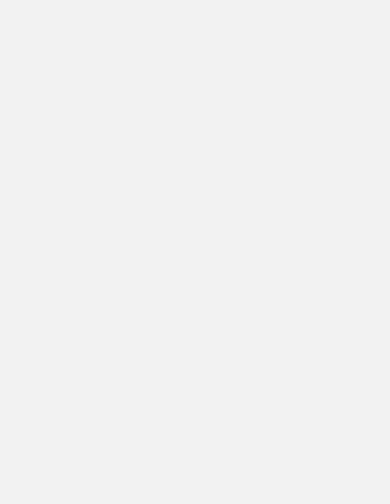
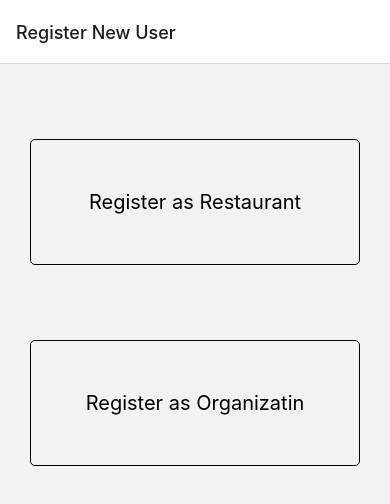
Before and after one commit to SarahAsad23/SustainaBite, a React Native app: screen /newUser in a window 390 px wide. Shown: the top 504 px of the page. Built offline with nearby package versions, Linux system fonts and the light colour scheme.

Commit message:
new user screen added

```diff
--- a/App.js
+++ b/App.js
@@ -2,16 +2,16 @@ import React from 'react';
 import { NavigationContainer } from '@react-navigation/native';
 import { createNativeStackNavigator } from '@react-navigation/native-stack';
 
-import NewUserScreen from './OrganizationsUI/NewUser';
+//screens
+import NewUserScreen from './NewUser';
 
 const Stack = createNativeStackNavigator();
 
 export default function App() {
   return (
     <NavigationContainer>
-      <Stack.Navigator>
-        <Stack.Screen name="newUser" component={NewUserScreen} options={{headerShown: false}}></Stack.Screen>
-
+      <Stack.Navigator initialRouteName='newUser'>
+        <Stack.Screen name="newUser" component={NewUserScreen} options={{title: "Register New User"}}></Stack.Screen>
       </Stack.Navigator>
     </NavigationContainer>
   );
--- /dev/null
+++ b/NewUser.tsx
@@ -0,0 +1,45 @@
+import React from "react";
+import {TouchableOpacity, View, Text, StyleSheet} from 'react-native';
+
+const NewUserScreen = ({navigation}: {navigation:any}) => {
+    return(
+        <View>
+
+            <TouchableOpacity style={styles.touchStyle1}>
+                <Text style={styles.textStyle}>Register as Restaurant</Text>
+            </TouchableOpacity>
+
+            <TouchableOpacity style={styles.touchStyle2}>
+                <Text style={styles.textStyle}>Register as Organizatin</Text>
+            </TouchableOpacity>
+        </View>
+    )
+}
+
+const styles = StyleSheet.create({
+    touchStyle1: {
+        borderWidth: 1,
+        borderRadius: 5,
+        borderColor: 'black',
+        marginTop: 75,
+        marginRight: 30,
+        marginLeft: 30,
+        padding: 50,
+        alignItems: 'center',
+    },
+    touchStyle2: {
+        borderWidth: 1,
+        borderRadius: 5,
+        borderColor: 'black',
+        marginTop: 75,
+        marginRight: 30,
+        marginLeft: 30,
+        padding: 50,
+        alignItems: 'center',
+    },
+    textStyle: {
+        fontSize: 20,
+    },
+});
+
+export default NewUserScreen;
```
Also changed, not shown: OrganizationsUI/NewUser.tsx (deleted, +0 -8 lines).
